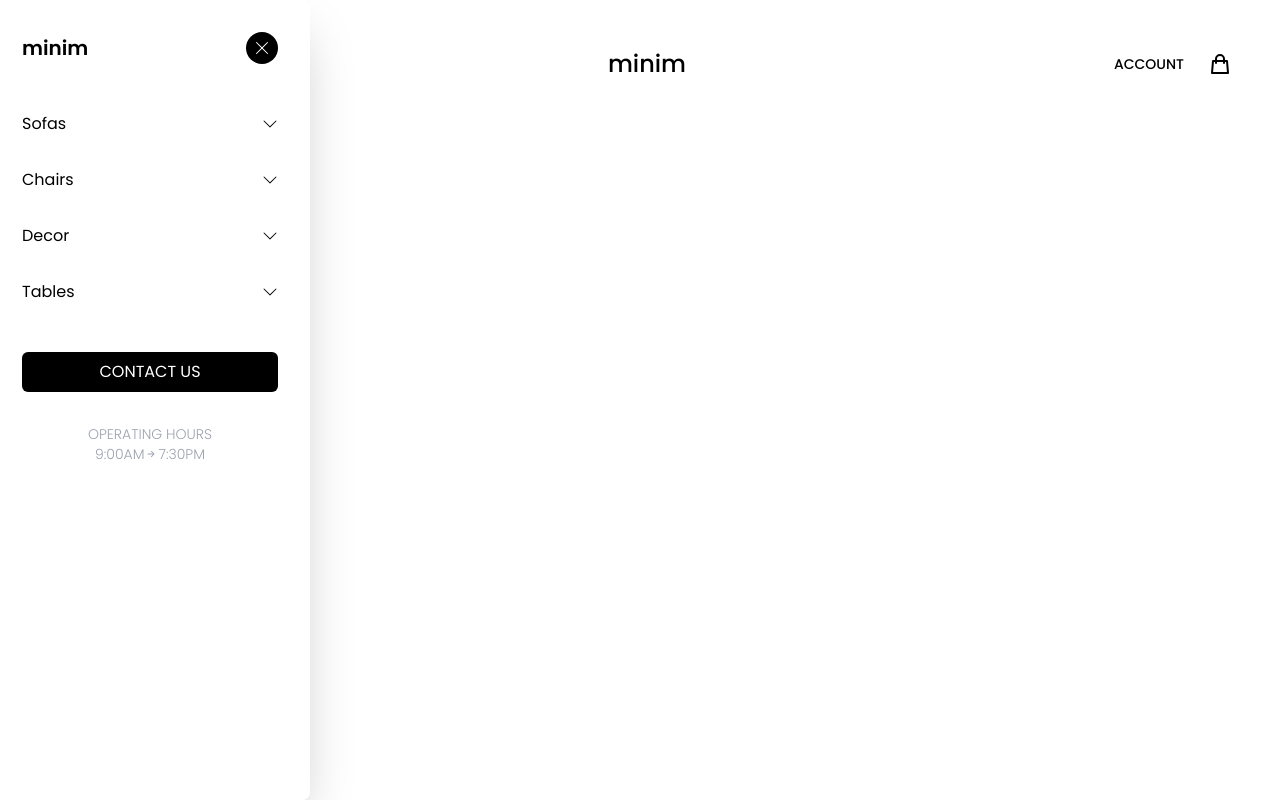
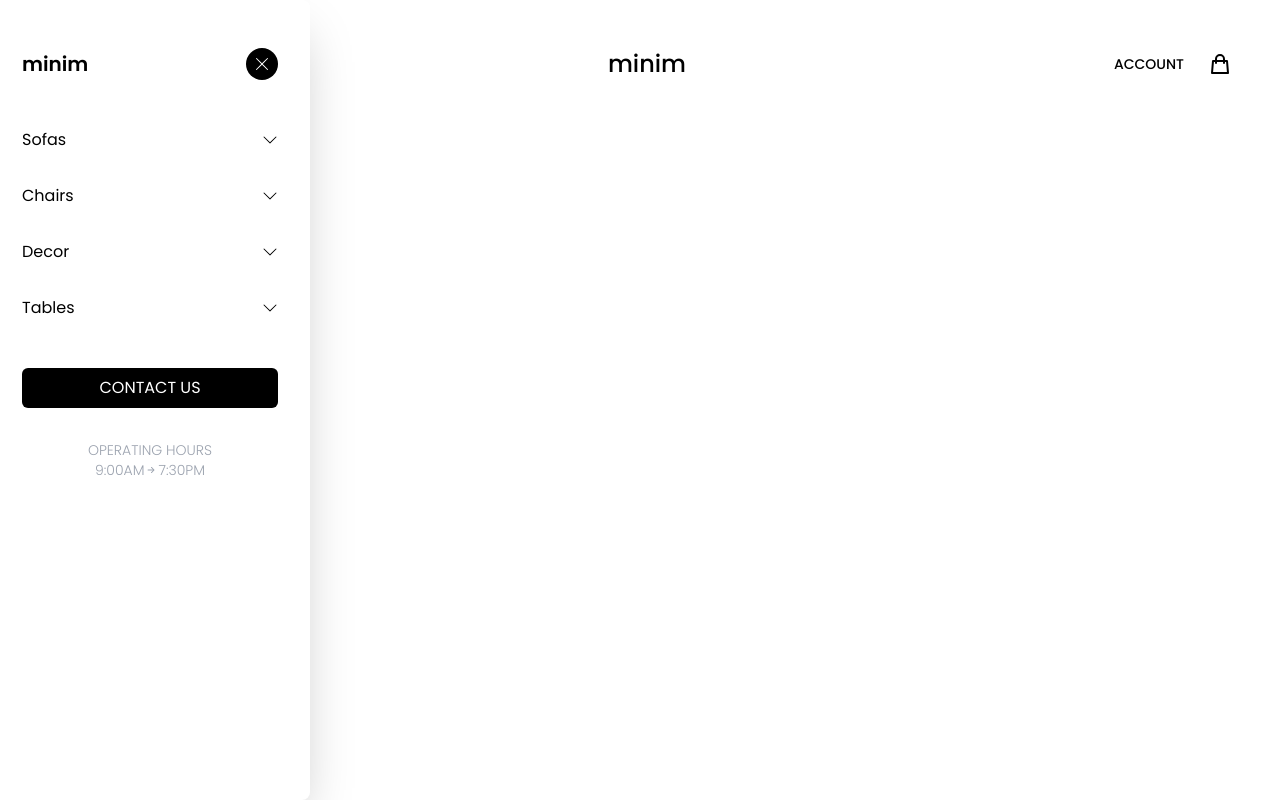
Before and after one commit to Natademoco/minim, a React (Vite) app: page / in a window 1280 px wide. Both pictures are taken after a click on the element 64 px from the left and 64 px from the top of the page. Built offline with nearby package versions, Linux system fonts and the light colour scheme.

Commit message:
fixing sidebar blinking

```diff
--- a/src/components/navbar/MenuNavigation.jsx
+++ b/src/components/navbar/MenuNavigation.jsx
@@ -23,8 +23,8 @@ const MenuNavigation = ({menuToggle, setMenuToggle}) => {
 
   return (
     <motion.div
-      initial={menuToggle ? {x: -100, opacity: 0} : {x: -10, opacity: 0}}
-      animate={menuToggle ? {x: -10, opacity: 1} : {x: -100}}
+      initial={menuToggle ? {x: -100} : {x: -10}}
+      animate={menuToggle ? {x: -10} : {x: -100}}
       transition={{
         type: "spring",
         stiffness: 250,
@@ -36,7 +36,7 @@ const MenuNavigation = ({menuToggle, setMenuToggle}) => {
           : null
       }`}
       style={{display: menuToggle ? null : "none"}}>
-      <div className="menu flex items-center justify-between">
+      <div className="menu flex items-center justify-between sm:mt-4">
         <div className="minim text-xl font-semibold">minim</div>
         <div
           onClick={() => setMenuToggle(false)}
```
